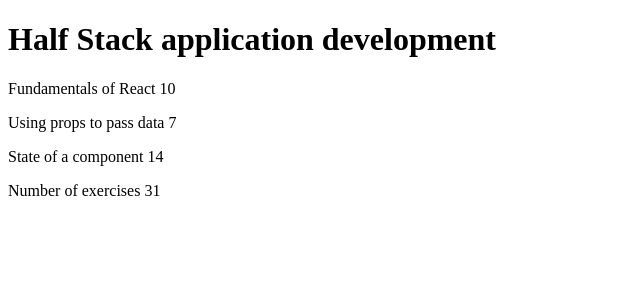
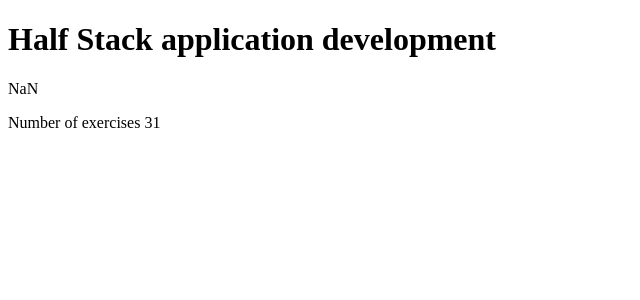
Before and after one commit to Koala0CE/part1, a React (Create React App) app: page / in a window 1280 px wide. Shown: the top 300 px of the page, without its empty margins (0-640 px from the left). Built offline with nearby package versions, Linux system fonts and the light colour scheme.

Commit message:
Exercise-1.3-ContentNotWorking

```diff
--- a/src/App.js
+++ b/src/App.js
@@ -3,21 +3,20 @@
 // Header takes care of rendering the name of the course
 const Header = (props) => {
   console.log("Header", props);
-  return (
-    <div>
-      <h1>{props.course}</h1>
-    </div>
-  );
+  return <h1>{props.course}</h1>;
 };
 
 // Content renders the parts and their number of exercises
 const Content = (props) => {
   console.log("Content" + props);
   return (
+    // <div>
+    //   <Part part={props.parts[0].part + props.parts[0].exercise} />
+    //   <Part part={props.parts[1].part + props.parts[1].exercise} />
+    //   <Part part={props.parts[2].part + props.parts[2].exercise} />
+    // </div>
     <div>
-      <Part part={props.parts[0].part + props.parts[0].exercise} />
-      <Part part={props.parts[1].part + props.parts[1].exercise} />
-      <Part part={props.parts[2].part + props.parts[2].exercise} />
+      <Part part={props.part1 + props.part2 + props.part3} />
     </div>
   );
 };
@@ -36,7 +35,7 @@
   console.log("Part", props);
   return (
     <div>
-      <p>{props.part}</p>
+      <p>{props.part1 + props.part2 + props.part3}</p>
     </div>
   );
 };
@@ -44,21 +43,37 @@
 const App = () => {
   // const-definitions
   const course = "Half Stack application development";
-  const parts = [
-    { part: "Fundamentals of React ", exercise: 10 },
-    { part: "Using props to pass data ", exercise: 7 },
-    { part: "State of a component ", exercise: 14 },
-  ];
+  // const parts = [
+  //   { part: "Fundamentals of React ", exercise: 10 },
+  //   { part: "Using props to pass data ", exercise: 7 },
+  //   { part: "State of a component ", exercise: 14 },
+  // ];
+
+  // object-definition
+  const part1 = {
+    name: "Fundamentals of React",
+    exercises: 10,
+  };
+  const part2 = {
+    name: "Using props to pass data",
+    exercises: 7,
+  };
+  const part3 = {
+    name: "State of a component",
+    exercises: 14,
+  };
 
   return (
     <div>
       <Header course={course} />
 
-      <Content parts={parts} />
+      {/* <Content parts={parts} /> */}
+      <Content parts={part1.name + part1.exercises} />
 
-      <Total
+      {/* <Total
         exercises={parts[0].exercise + parts[1].exercise + parts[2].exercise}
-      />
+      /> */}
+      <Total exercises={part1.exercises + part2.exercises + part3.exercises} />
     </div>
   );
 };
```
